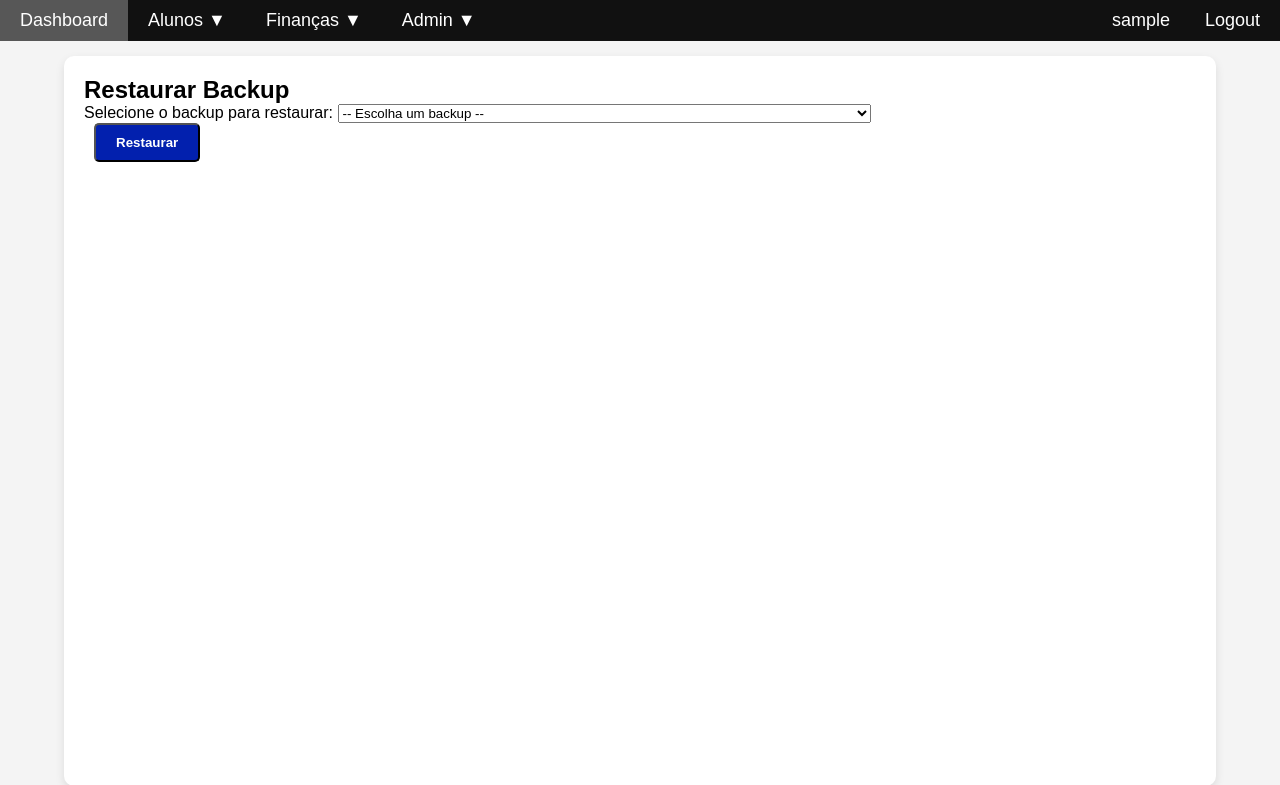
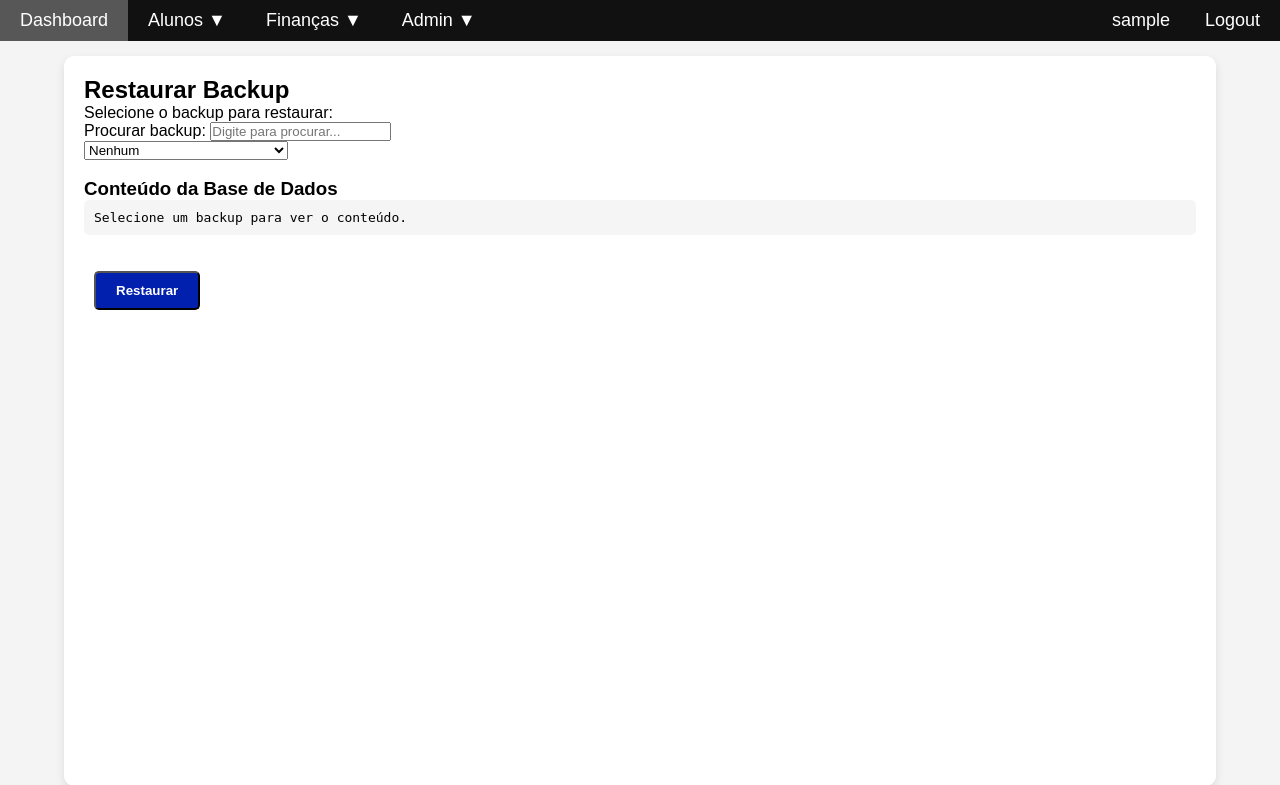
Before and after one commit to DEISI-ULHT-TFC-2024-25/DEISI2098-Faz-e-Conta, a Django app: page /backups/restore in a window 1280 px wide. Shown: the top 785 px of the page. Run offline with Django 5.2, Linux system fonts and the light colour scheme; the visitor is signed in with stand-in values (Sample User, id 1).

Commit message:
backup feito

```diff
--- a/data_hub/functions.py
+++ b/data_hub/functions.py
@@ -268,4 +268,4 @@ def listar_backups():
         print("Nenhum arquivo de backup encontrado.")
         return []
     backup_files.sort(reverse=True)  # Ordena do mais recente para o mais antigo
-    return [os.path.join(backup_dir, f) for f in backup_files]
+    return [os.path.join(f) for f in backup_files]
--- a/data_hub/templates/backup/restore_backup.html
+++ b/data_hub/templates/backup/restore_backup.html
@@ -6,21 +6,61 @@
     {% csrf_token %}
     <div>
         <label for="backup_filename">Selecione o backup para restaurar:</label>
+        <br>
+        <label for="backup_search">Procurar backup:</label>
+        <input type="text" id="backup_search" placeholder="Digite para procurar...">
+        <br>
         <select name="backup_filename" id="backup_filename" required>
-            <option value="">-- Escolha um backup --</option>
+            <option value="">Nenhum</option>
             {% for file in backup_files %}
                 <option value="{{ file }}">{{ file }}</option>
             {% endfor %}
         </select>
     </div>
+    <br>
+    <div>
+        <h3>Conteúdo da Base de Dados</h3>
+        <pre id="backup_content" style="background:#f5f5f5; padding:10px; border-radius:5px; max-height:300px; overflow:auto;">Selecione um backup para ver o conteúdo.</pre>
+    </div>
+    <br><br>
     <button type="submit">Restaurar</button>
 </form>
 
-{% if messages %}
-    <ul class="messages">
-        {% for message in messages %}
-            <li{% if message.tags %} class="{{ message.tags }}"{% endif %}>{{ message }}</li>
-        {% endfor %}
-    </ul>
-{% endif %}
+<script>
+    document.getElementById('backup_filename').addEventListener('change', function() {
+        var filename = this.value;
+        var contentPre = document.getElementById('backup_content');
+        if (!filename) {
+            contentPre.textContent = "Selecione um backup para ver o conteúdo.";
+            return;
+        }
+        contentPre.textContent = "A carregar...";
+        fetch(`/backup/?filename=${encodeURIComponent(filename)}`)
+            .then(response => {
+                if (!response.ok) throw new Error('Erro ao obter conteúdo do backup.');
+                return response.json();
+            })
+            .then(data => {
+                contentPre.textContent = JSON.stringify(data, null, 2);
+            })
+            .catch(error => {
+                contentPre.textContent = "Erro ao carregar conteúdo do backup.";
+            });
+    });
+</script>
+
+<script>
+    document.getElementById('backup_search').addEventListener('input', function() {
+        var search = this.value.toLowerCase();
+        var select = document.getElementById('backup_filename');
+        for (var i = 0; i < select.options.length; i++) {
+            var option = select.options[i];
+            if (option.value === "" || option.text.toLowerCase().includes(search)) {
+                option.style.display = "";
+            } else {
+                option.style.display = "none";
+            }
+        }
+    });
+</script>
 {% endblock %}
--- a/data_hub/urls.py
+++ b/data_hub/urls.py
@@ -45,6 +45,7 @@ imports = [
 ]
 
 backups = [
+    path('backup/', views.ver_backup, name='ver_backup'),
     path('backups/create', views.create_backup, name='create_backup'),
     path('backups/restore', views.restore_backup, name='restore_backup'),
 ]
--- a/data_hub/views.py
+++ b/data_hub/views.py
@@ -22,8 +22,9 @@ from .forms import ImportFileForm
 from .forms import *
 import datetime
 import io
-from django.http import HttpResponse
+from django.http import HttpResponse, HttpResponseNotFound, JsonResponse
 from django.views.decorators.csrf import csrf_exempt
+import sqlite3
 
 
 login_url='login'
@@ -213,6 +214,40 @@ def export_data_json(request):
 
 
 # Backup
+def ver_backup(request):
+    filename = request.GET.get("filename")
+    if not filename:
+        return HttpResponseNotFound("Ficheiro não especificado.")
+
+    caminho = os.path.join(settings.BASE_DIR, "backup", filename)
+
+    # print("🔍 Caminho absoluto procurado:", caminho)  # DEBUG
+    # print("📁 Ficheiros na pasta backup:", os.listdir(os.path.join(settings.BASE_DIR, "backup")))  # DEBUG
+
+    if not os.path.exists(caminho):
+        return HttpResponseNotFound("Ficheiro não encontrado.")
+
+    try:
+        conn = sqlite3.connect(caminho)
+        conn.row_factory = sqlite3.Row
+        cursor = conn.cursor()
+
+        # Obter todas as tabelas do banco de dados
+        cursor.execute("SELECT name FROM sqlite_master WHERE type='table';")
+        tabelas = [row['name'] for row in cursor.fetchall()]
+
+        dump = {}
+        for tabela in tabelas:
+            cursor.execute(f"SELECT * FROM {tabela}")
+            linhas = [dict(row) for row in cursor.fetchall()]
+            dump[tabela] = linhas
+
+        conn.close()
+    except Exception as e:
+        return JsonResponse({"erro": f"Erro ao ler sqlite3: {e}"}, status=400)
+    return JsonResponse(dump, safe=False)
+
+
 @login_required(login_url=login_url)
 def create_backup(request):
     try:
@@ -237,6 +272,8 @@ def restore_backup(request):
             messages.error(request, 'Nenhum arquivo de backup selecionado.')
     else:
         backup_files = functions.listar_backups()
+
+
         return render(request, 'backup/restore_backup.html', {'backup_files': backup_files})
 
     return redirect('index')
```
Also changed, not shown: backup/db_2025-06-24-231415.sqlite3 (renamed from backup/db_2025-06-24-230025.sqlite3).
